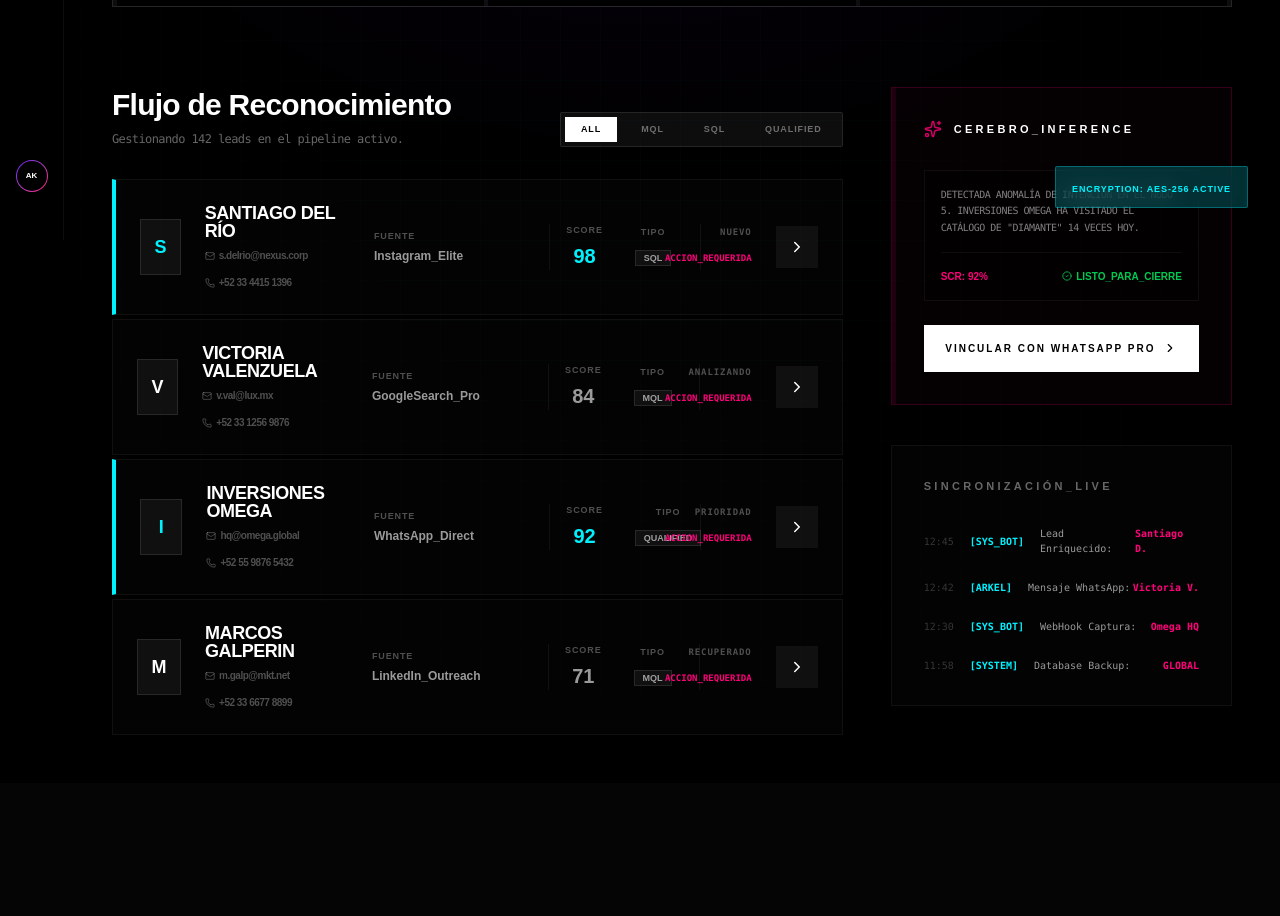
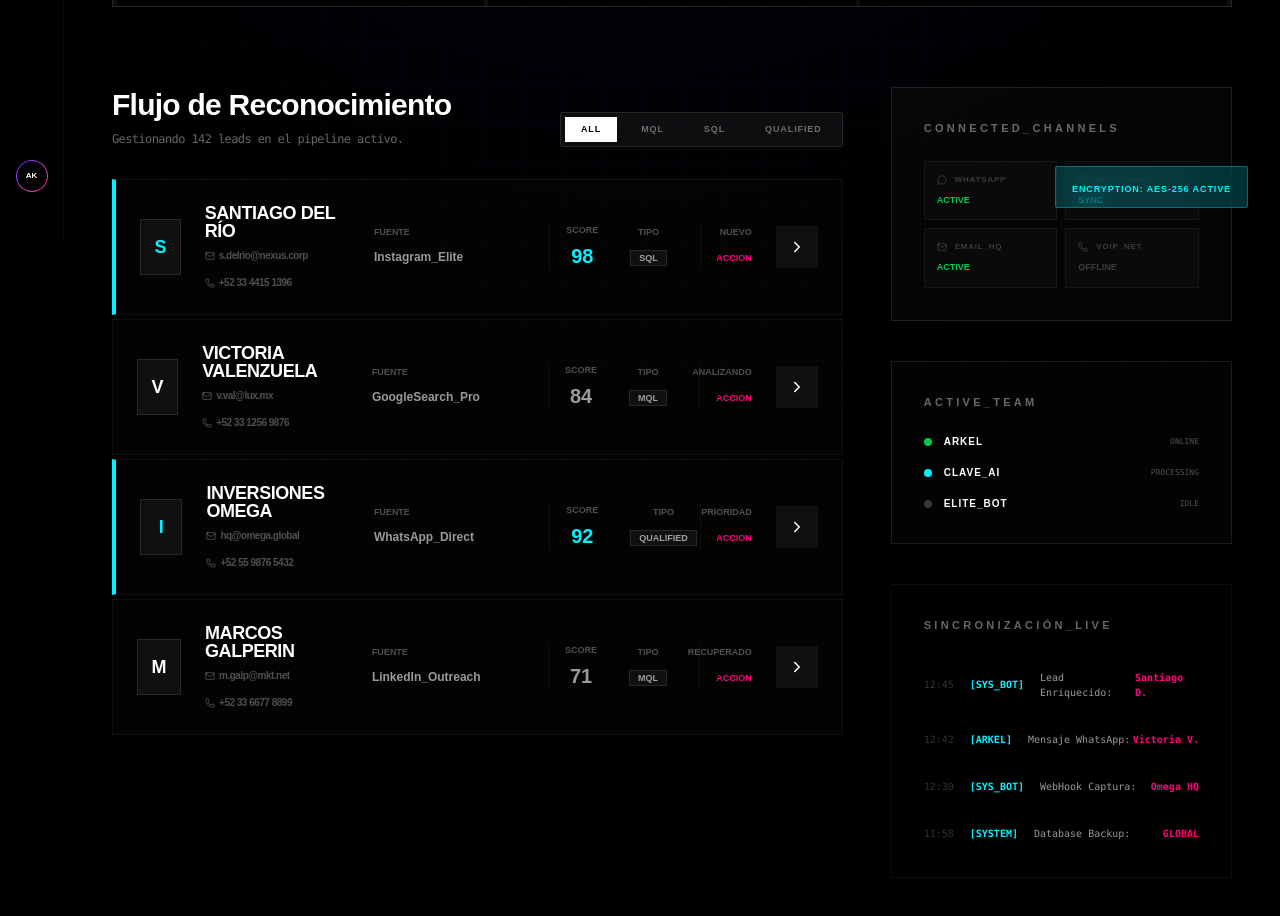
Before and after one commit to Kelly111992/proyectoleads, a Next.js app: page / in a window 1280 px wide. Shown: the part 560-1476 px from the top of the page. Before the commit the page ends 1343 px from the top, so only its background shows below. Built offline with nearby package versions, Linux system fonts and the light colour scheme.

Commit message:
feat: integrated omnichannel architecture and agent management logic

```diff
--- a/src/app/page.tsx
+++ b/src/app/page.tsx
@@ -24,7 +24,8 @@ import {
   Phone,
   Clock,
   CheckCircle2,
-  AlertCircle
+  AlertCircle,
+  Globe
 } from "lucide-react";
 import { useState, useEffect } from "react";
 
@@ -32,6 +33,12 @@ export default function Home() {
   const [mounted, setMounted] = useState(false);
   const [activeTab, setActiveTab] = useState("intelligence");
   const [filterStatus, setFilterStatus] = useState("All");
+
+  const agents = [
+    { id: 'arkel', name: 'ARKEL', status: 'Online', color: 'bg-green-500' },
+    { id: 'claudia', name: 'CLAVE_AI', status: 'Processing', color: 'bg-brand-cyan' },
+    { id: 'bot_01', name: 'ELITE_BOT', status: 'Idle', color: 'bg-white/20' }
+  ];
 
   useEffect(() => {
     setMounted(true);
@@ -41,12 +48,10 @@ export default function Home() {
 
   return (
     <div className="flex min-h-screen bg-black text-white selection:bg-brand-cyan/30 overflow-hidden relative">
-      {/* CAPA DE FONDO: GRID DINÁMICO */}
       <div className="absolute inset-0 cyber-grid z-0 opacity-40 hover:opacity-100 transition-opacity duration-1000" />
       <div className="absolute inset-0 bg-[radial-gradient(circle_at_50%_0%,rgba(112,0,255,0.1),transparent_50%)] z-0" />
       <div className="scanline" />
 
-      {/* --- SIDE NAVIGATION: MINIMAL BRUTALIST --- */}
       <aside className="w-16 h-screen border-r border-white/5 flex flex-col items-center py-8 z-50 bg-black/40 backdrop-blur-xl">
         <div className="mb-12">
           <motion.div
@@ -61,7 +66,8 @@ export default function Home() {
         <nav className="flex-1 space-y-8">
           <NavIcon icon={<LayoutDashboard size={20} />} active={activeTab === "intelligence"} onClick={() => setActiveTab("intelligence")} tooltip="Intelligence" />
           <NavIcon icon={<Users size={20} />} active={activeTab === "leads"} onClick={() => setActiveTab("leads")} tooltip="Lead Manager" />
-          <NavIcon icon={<MessageCircle size={20} />} active={activeTab === "chat"} onClick={() => setActiveTab("chat")} tooltip="Conversations" />
+          <NavIcon icon={<MessageCircle size={20} />} active={activeTab === "chat"} onClick={() => setActiveTab("chat")} tooltip="Omni-Inbox" />
+          <NavIcon icon={<Target size={20} />} active={activeTab === "automation"} onClick={() => setActiveTab("automation")} tooltip="Workflows" />
           <NavIcon icon={<Database size={20} />} active={activeTab === "infra"} onClick={() => setActiveTab("infra")} tooltip="Infra Health" />
         </nav>
 
@@ -72,9 +78,7 @@ export default function Home() {
         </div>
       </aside>
 
-      {/* --- MAIN INTERFACE --- */}
       <main className="flex-1 overflow-y-auto z-10 relative custom-scrollbar">
-        {/* TOP BAR: ECHELON INTERFACE */}
         <header className="sticky top-0 p-8 flex justify-between items-center backdrop-blur-md bg-black/20 z-40 border-b border-white/5">
           <motion.div initial={{ opacity: 0, x: -20 }} animate={{ opacity: 1, x: 0 }}>
             <div className="flex items-center gap-4">
@@ -110,7 +114,6 @@ export default function Home() {
         </header>
 
         <div className="p-8 lg:p-12 space-y-20">
-          {/* HERO STRUCK: MASTER KPIS */}
           <section>
             <motion.div
               initial={{ opacity: 0, scale: 0.95 }}
@@ -133,9 +136,7 @@ export default function Home() {
             </div>
           </section>
 
-          {/* CORE SYSTEM: LEAD LIFECYCLE MANAGEMENT */}
           <section className="grid grid-cols-1 lg:grid-cols-12 gap-12">
-            {/* 1. LEAD QUEUE: THE PIPELINE */}
             <div className="lg:col-span-8 space-y-8">
               <div className="flex flex-col md:flex-row md:items-end justify-between gap-6">
                 <div>
@@ -157,77 +158,40 @@ export default function Home() {
               </div>
 
               <div className="space-y-1">
-                <LeadRow
-                  name="Santiago Del Río"
-                  email="s.delrio@nexus.corp"
-                  phone="+52 33 4415 1396"
-                  source="Instagram_Elite"
-                  score={98}
-                  type="SQL"
-                  status="Nuevo"
-                />
-                <LeadRow
-                  name="Victoria Valenzuela"
-                  email="v.val@lux.mx"
-                  phone="+52 33 1256 9876"
-                  source="GoogleSearch_Pro"
-                  score={84}
-                  type="MQL"
-                  status="Analizando"
-                />
-                <LeadRow
-                  name="Inversiones Omega"
-                  email="hq@omega.global"
-                  phone="+52 55 9876 5432"
-                  source="WhatsApp_Direct"
-                  score={92}
-                  type="Qualified"
-                  status="Prioridad"
-                />
-                <LeadRow
-                  name="Marcos Galperin"
-                  email="m.galp@mkt.net"
-                  phone="+52 33 6677 8899"
-                  source="LinkedIn_Outreach"
-                  score={71}
-                  type="MQL"
-                  status="Recuperado"
-                />
+                <LeadRow name="Santiago Del Río" email="s.delrio@nexus.corp" phone="+52 33 4415 1396" source="Instagram_Elite" score={98} type="SQL" status="Nuevo" />
+                <LeadRow name="Victoria Valenzuela" email="v.val@lux.mx" phone="+52 33 1256 9876" source="GoogleSearch_Pro" score={84} type="MQL" status="Analizando" />
+                <LeadRow name="Inversiones Omega" email="hq@omega.global" phone="+52 55 9876 5432" source="WhatsApp_Direct" score={92} type="Qualified" status="Prioridad" />
+                <LeadRow name="Marcos Galperin" email="m.galp@mkt.net" phone="+52 33 6677 8899" source="LinkedIn_Outreach" score={71} type="MQL" status="Recuperado" />
               </div>
             </div>
 
-            {/* 2. INTELLIGENCE COLUMN: LOGIC & CONTROL */}
             <div className="lg:col-span-4 space-y-10">
-              {/* AI ENRICHMENT WIDGET */}
-              <div className="p-8 border border-brand-pink/20 bg-brand-pink/[0.02] relative group overflow-hidden">
-                <div className="absolute top-0 left-0 w-1 h-full bg-brand-pink group-hover:w-full transition-all duration-700 opacity-10 pointer-events-none" />
-                <div className="flex items-center gap-3 mb-8">
-                  <Sparkles className="text-brand-pink animate-pulse" size={18} />
-                  <h4 className="text-[11px] font-black uppercase tracking-[0.3em]">Cerebro_Inference</h4>
-                </div>
-
-                <div className="space-y-6">
-                  <div className="border border-white/5 p-4 bg-black/40">
-                    <p className="font-mono text-[10px] text-white/50 leading-relaxed uppercase tracking-tighter">
-                      Detectada anomalía de intención en el Nodo 5. Inversiones Omega ha visitado el catálogo de "Diamante" 14 veces hoy.
-                    </p>
-                    <div className="mt-4 pt-4 border-t border-white/5 flex items-center justify-between">
-                      <span className="text-[10px] font-black text-brand-pink">SCR: 92%</span>
-                      <span className="text-[10px] font-black text-green-500 flex items-center gap-1">
-                        <CheckCircle2 size={10} /> LISTO_PARA_CIERRE
-                      </span>
-                    </div>
-                  </div>
-
-                  <button className="w-full py-4 bg-white text-black text-[10px] font-black uppercase tracking-[0.2em] flex items-center justify-center gap-2 hover:bg-brand-pink hover:text-white transition-all">
-                    Vincular con WhatsApp Pro
-                    <ChevronRight size={14} />
-                  </button>
+              <div className="p-8 border border-white/10 bg-white/[0.02]">
+                <h4 className="text-[11px] font-black uppercase tracking-[0.3em] mb-6 text-white/40">Connected_Channels</h4>
+                <div className="grid grid-cols-2 gap-2">
+                  <ChannelBadge icon={<MessageCircle size={10} />} name="WhatsApp" status="Active" color="text-green-500" />
+                  <ChannelBadge icon={<Globe size={10} />} name="Messenger" status="Sync" color="text-brand-cyan" />
+                  <ChannelBadge icon={<Mail size={10} />} name="Email_HQ" status="Active" color="text-green-500" />
+                  <ChannelBadge icon={<Phone size={10} />} name="VoIP_Net" status="Offline" color="text-white/20" />
                 </div>
               </div>
 
-              {/* RECENT ACTIVITY LOG */}
-              <div className="p-8 border border-white/5 bg-white/[0.01]">
+              <div className="p-8 border border-white/10 bg-white/[0.01]">
+                <h4 className="text-[11px] font-black uppercase tracking-[0.3em] mb-6 text-white/40">Active_Team</h4>
+                <div className="space-y-4">
+                  {agents.map(agent => (
+                    <div key={agent.id} className="flex items-center justify-between group">
+                      <div className="flex items-center gap-3">
+                        <div className={`w-2 h-2 rounded-full ${agent.color}`} />
+                        <span className="text-[10px] font-black uppercase tracking-widest">{agent.name}</span>
+                      </div>
+                      <span className="text-[8px] font-mono opacity-30 group-hover:opacity-100 transition-opacity uppercase">{agent.status}</span>
+                    </div>
+                  ))}
+                </div>
+              </div>
+
+              <div className="p-8 border border-white/5 bg-black">
                 <h4 className="text-[11px] font-black uppercase tracking-[0.3em] mb-8 text-white/40">Sincronización_Live</h4>
                 <div className="space-y-6">
                   <LogItem time="12:45" user="SYS_BOT" action="Lead Enriquecido" lead="Santiago D." />
@@ -241,7 +205,6 @@ export default function Home() {
         </div>
       </main>
 
-      {/* GLOBAL HUD ELEMENTS */}
       <div className="fixed bottom-8 right-8 z-50 flex flex-col items-end gap-3 pointer-events-none">
         <div className="px-4 py-2 bg-brand-cyan/20 border border-brand-cyan/30 backdrop-blur-md rounded-xs">
           <span className="text-[9px] font-black text-brand-cyan tracking-widest uppercase">Encryption: AES-256 Active</span>
@@ -297,27 +260,24 @@ function LeadRow({ name, email, phone, source, score, type, status }: any) {
           </div>
         </div>
       </div>
-
-      <div className="md:col-span-3 flex flex-col items-center md:items-start">
-        <p className="text-[9px] font-black text-white/30 uppercase tracking-[0.1em] mb-1">Fuente</p>
+      <div className="md:col-span-3">
+        <p className="text-[9px] font-black text-white/30 uppercase mb-1">Fuente</p>
         <span className="text-xs font-bold text-white/60">{source}</span>
       </div>
-
       <div className="md:col-span-3 flex items-center gap-8 px-4 border-l border-r border-white/5">
         <div className="text-center">
-          <p className="text-[9px] font-black text-white/30 uppercase tracking-[0.1em] mb-1">Score</p>
+          <p className="text-[9px] font-black text-white/30 uppercase mb-1">Score</p>
           <span className={`text-xl font-black ${isHighInten ? 'text-brand-cyan' : 'text-white/60'}`}>{score}</span>
         </div>
         <div className="text-center">
-          <p className="text-[9px] font-black text-white/30 uppercase tracking-[0.1em] mb-1">Tipo</p>
-          <span className="px-2 py-0.5 bg-white/5 border border-white/10 text-[9px] font-black text-white/60 uppercase">{type}</span>
+          <p className="text-[9px] font-black text-white/30 uppercase mb-1">Tipo</p>
+          <span className="px-2 py-0.5 bg-white/5 border border-white/10 text-[9px] font-black uppercase text-white/60">{type}</span>
         </div>
       </div>
-
-      <div className="md:col-span-2 flex items-center justify-end gap-6 font-mono">
+      <div className="md:col-span-2 flex items-center justify-end gap-6">
         <div className="text-right">
-          <p className="text-[9px] font-black text-white/30 uppercase tracking-[0.1em] mb-1">{status}</p>
-          <span className="text-[9px] text-brand-pink font-bold">ACCION_REQUERIDA</span>
+          <p className="text-[9px] font-black text-white/30 uppercase mb-1">{status}</p>
+          <span className="text-[9px] text-brand-pink font-bold">ACCION</span>
         </div>
         <button className="p-3 bg-white/5 hover:bg-white text-white hover:text-black transition-all">
           <ChevronRight size={18} />
@@ -327,9 +287,21 @@ function LeadRow({ name, email, phone, source, score, type, status }: any) {
   );
 }
 
+function ChannelBadge({ icon, name, status, color }: any) {
+  return (
+    <div className="p-3 border border-white/5 bg-white/[0.02] flex flex-col gap-2">
+      <div className="flex items-center gap-2 text-white/20">
+        {icon}
+        <span className="text-[8px] font-black uppercase tracking-widest">{name}</span>
+      </div>
+      <span className={`text-[9px] font-black uppercase ${color}`}>{status}</span>
+    </div>
+  );
+}
+
 function LogItem({ time, user, action, lead }: any) {
   return (
-    <div className="flex items-center justify-between text-[10px] font-mono group">
+    <div className="flex items-center justify-between text-[10px] font-mono group py-1">
       <div className="flex items-center gap-4">
         <span className="text-white/20">{time}</span>
         <span className="text-brand-cyan font-black">[{user}]</span>
```
